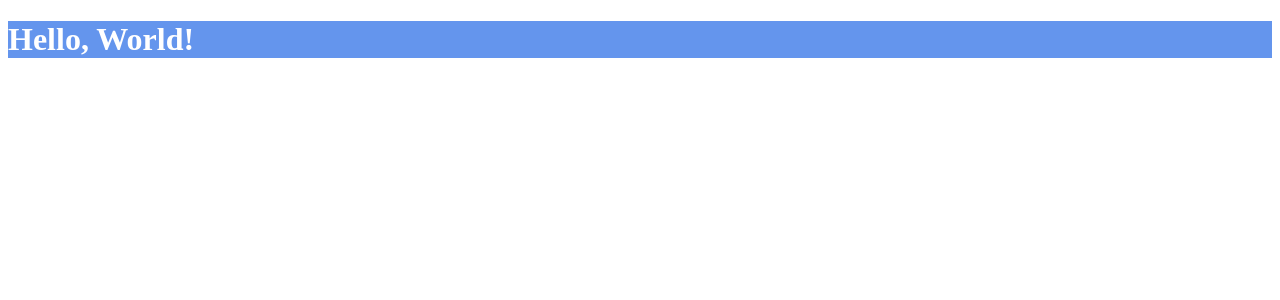
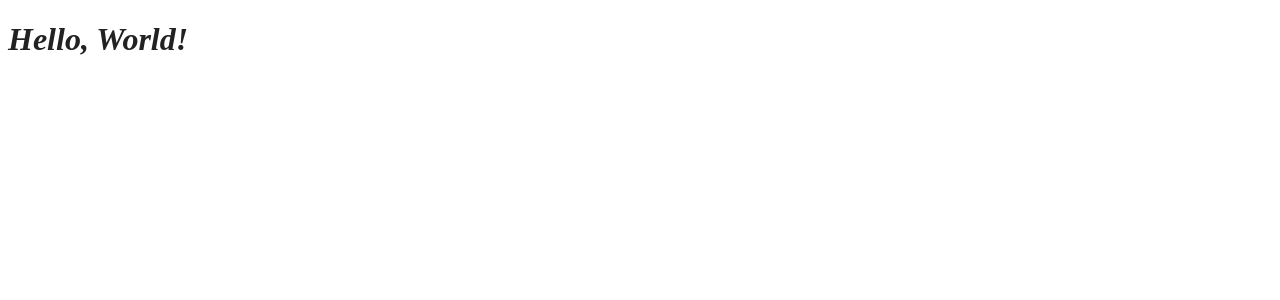
Before and after one commit to cameronwp/react-typescript-sass-docker-starter, a React app: page / in a window 1280 px wide. Shown: the top 300 px of the page. Built offline with nearby package versions, Linux system fonts and the light colour scheme.

Commit message:
make styling less terrible

```diff
--- a/src/app/views/main-container.scss
+++ b/src/app/views/main-container.scss
@@ -1,4 +1,4 @@
 .main {
-  background-color: cornflowerblue;
-  color: white;
+  color: #222;
+  font-style: italic;
 }
```
